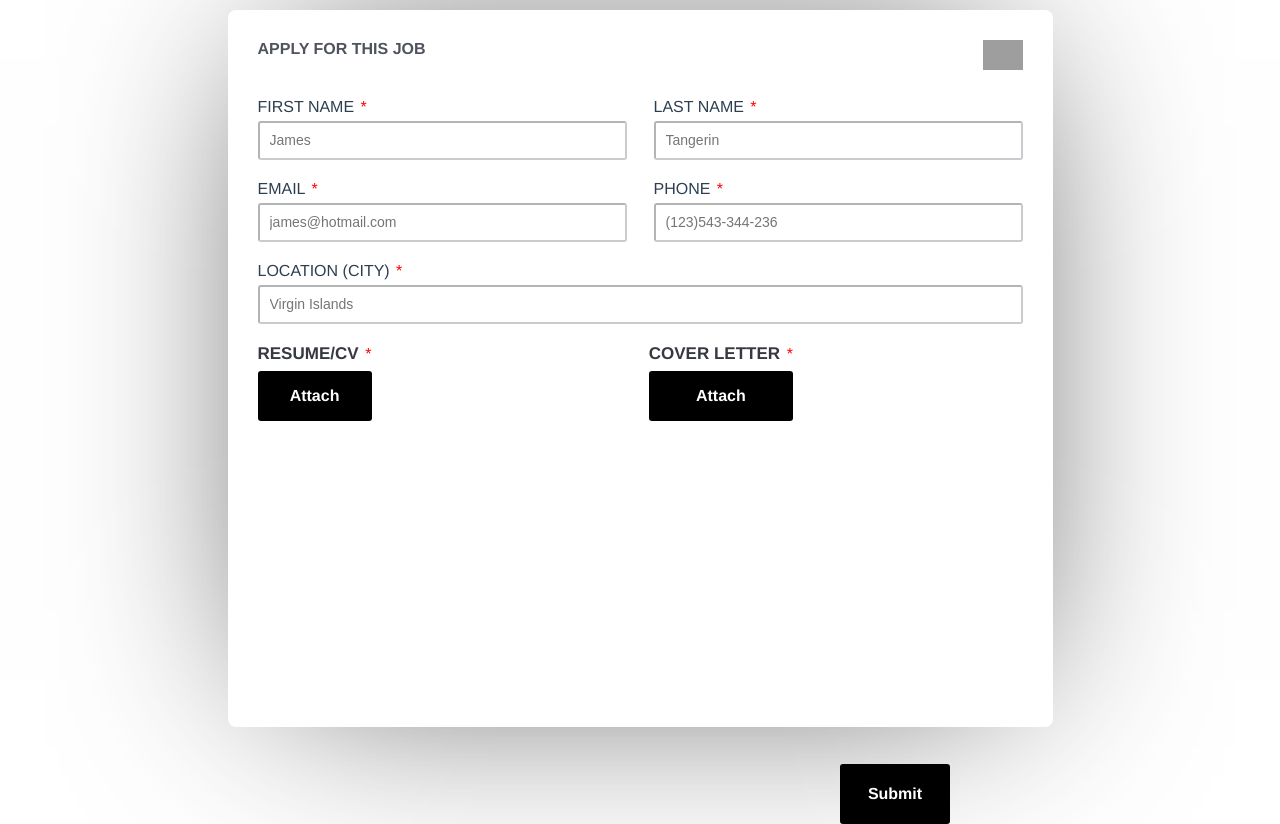
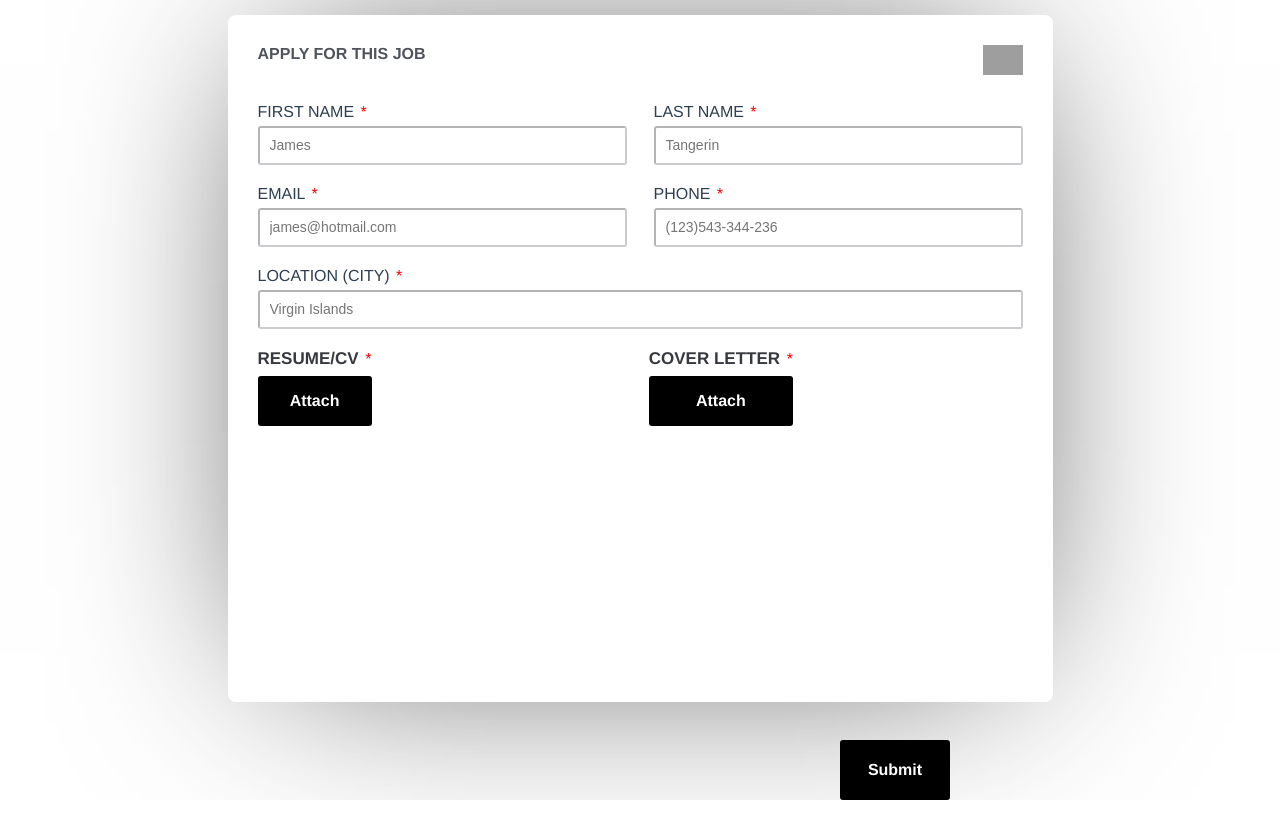
Before and after one commit to puzant/vuejs-application-job-form, a Vue app: page / in a window 1280 px wide. After the commit the page ends 800 px from the top, so only its background shows below. Built offline with nearby package versions, Linux system fonts and the light colour scheme; grey boxes are pictures that could not be loaded.

Commit message:
decrease the height of the contianer

```diff
--- a/src/components/JobForm.vue
+++ b/src/components/JobForm.vue
@@ -148,12 +148,12 @@ export default class JobForm extends Vue {
 
 <style lang="sass">
 .apply-job-dialog
-  height: 657px
+  height: 627px
   width: 765px
   box-shadow: 0px 0px 192px -49px rgba(0,0,0,0.75)
   padding: 30px
   border-radius: 8px
-  margin: 10px auto
+  margin: 15px auto
 
 .apply-job-title-and-close-button
   display: flex
@@ -247,7 +247,7 @@ export default class JobForm extends Vue {
 
 .submit-application-container
   position: absolute
-  bottom: -24px
+  bottom: 0
   right: 330px
 .submit-application-button
   background-color: #000
@@ -288,6 +288,7 @@ input[type="file"]
 @media only screen and (max-width: 890px)
   .apply-job-dialog
     width: auto
+    height: auto
   .user-enter-data-container
     display: flex
     flex-direction: column
```
